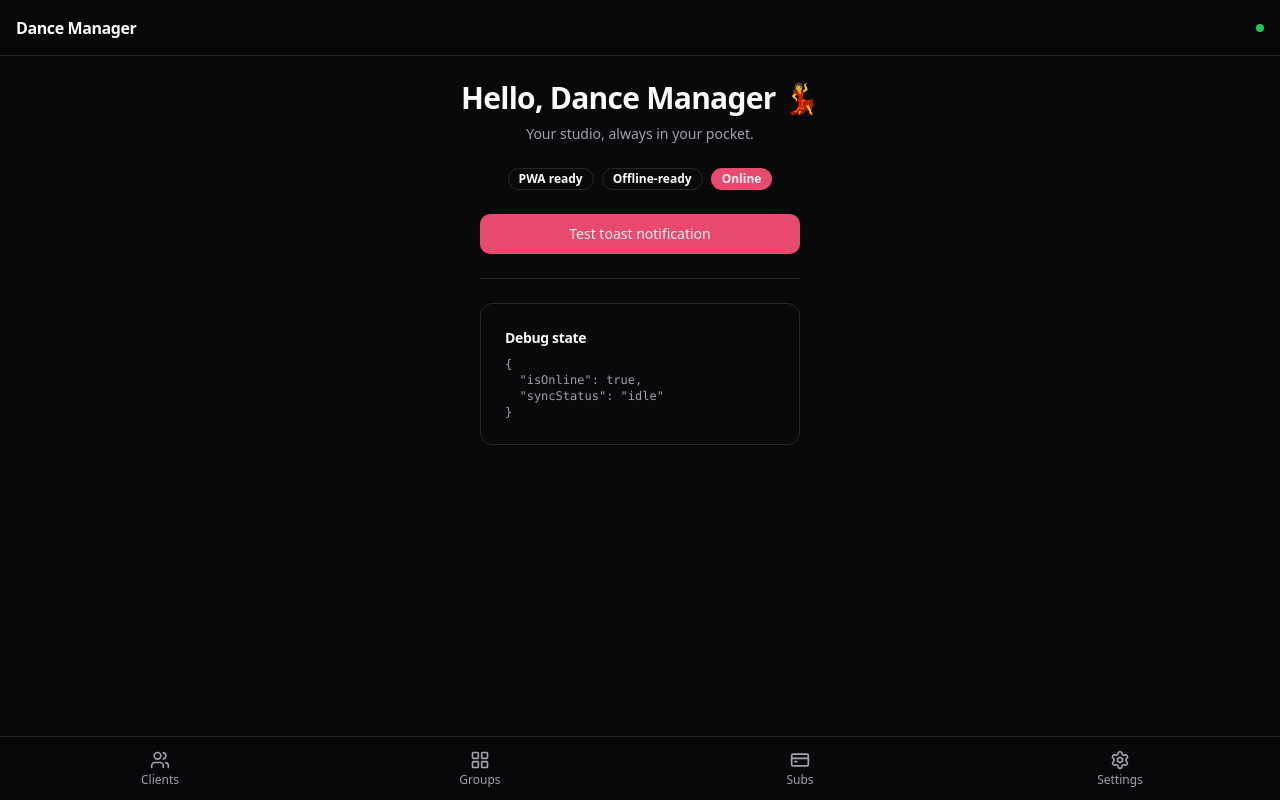
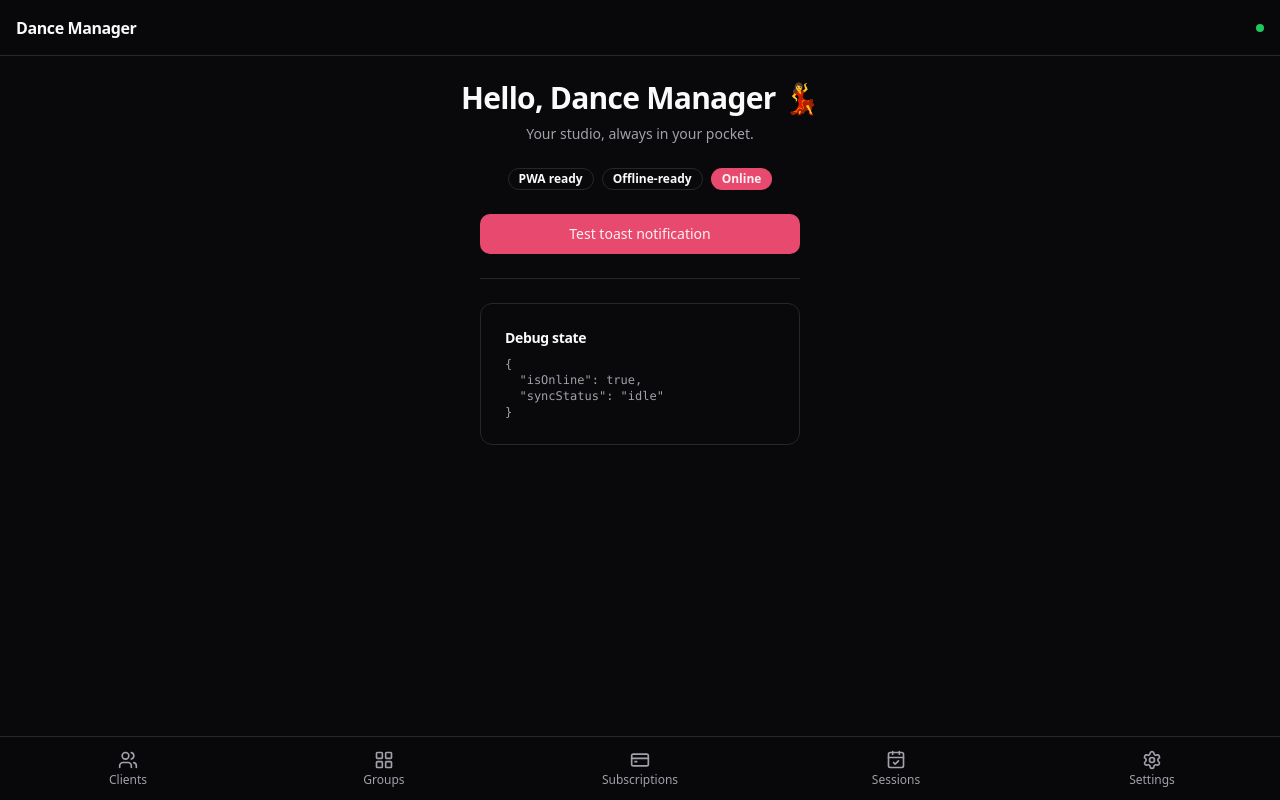
Before and after one commit to MaximSokolov18/dance-ui, a React (Vite) app: page / in a window 1280 px wide. Built offline with nearby package versions, Linux system fonts and the light colour scheme; no server answers; what openapi-fetch would draw is missing.

Commit message:
feat(shell): show syncing indicator and pending mutations count

```diff
--- a/src/widgets/app-shell/ui/AppShell.tsx
+++ b/src/widgets/app-shell/ui/AppShell.tsx
@@ -1,4 +1,5 @@
 import {
+    CalendarCheck,
     CreditCard,
     LayoutGrid,
     Settings,
@@ -12,7 +13,8 @@ import {cn} from '@/shared/lib/utils';
 const NAV_ITEMS = [
     {label: 'Clients', href: '/clients', Icon: Users},
     {label: 'Groups', href: '/groups', Icon: LayoutGrid},
-    {label: 'Subs', href: '/subs', Icon: CreditCard},
+    {label: 'Subscriptions', href: '/subs', Icon: CreditCard},
+    {label: 'Sessions', href: '/sessions', Icon: CalendarCheck},
     {label: 'Settings', href: '/settings', Icon: Settings},
 ];
 
@@ -23,6 +25,8 @@ interface AppShellProps {
 export function AppShell({children}: AppShellProps) {
     const [location, navigate] = useLocation();
     const isOnline = useAppStore(s => s.isOnline);
+    const syncStatus = useAppStore(s => s.syncStatus);
+    const pendingMutations = useAppStore(s => s.pendingMutations);
 
     return (
         <div className="flex flex-col min-h-dvh">
@@ -31,6 +35,13 @@ export function AppShell({children}: AppShellProps) {
                 <span className="font-semibold tracking-tight text-foreground">
                     Dance Manager
                 </span>
+                <div className="flex items-center gap-1.5">
+                    {syncStatus === 'syncing' && (
+                        <span className="text-xs text-muted-foreground animate-pulse">Syncing…</span>
+                    )}
+                    {!isOnline && pendingMutations > 0 && (
+                        <span className="text-xs text-amber-500">{pendingMutations} pending</span>
+                    )}
                     <span
                         className={cn(
                             'h-2 w-2 rounded-full',
@@ -38,6 +49,7 @@ export function AppShell({children}: AppShellProps) {
                         )}
                         aria-label={isOnline ? 'Online' : 'Offline'}
                     />
+                </div>
             </header>
 
             {/* ── Scrollable content ── */}
```
Lines whose indentation alone changed are shown as unchanged.
